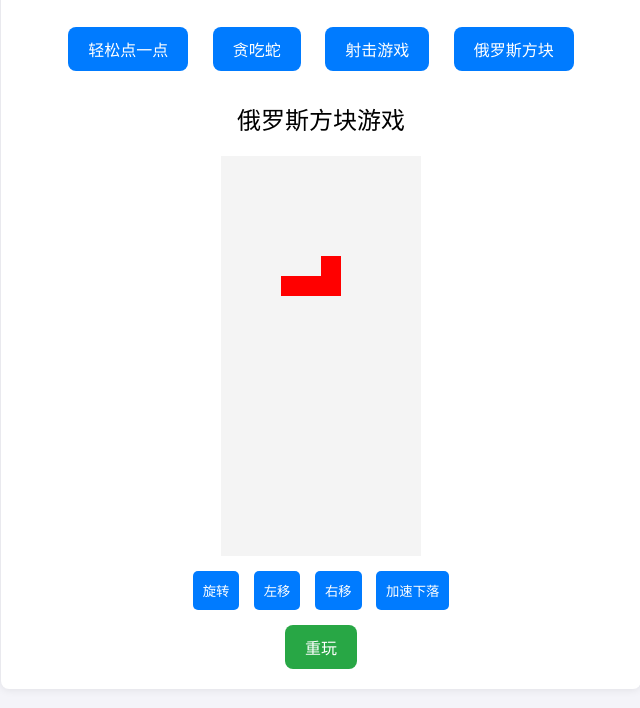
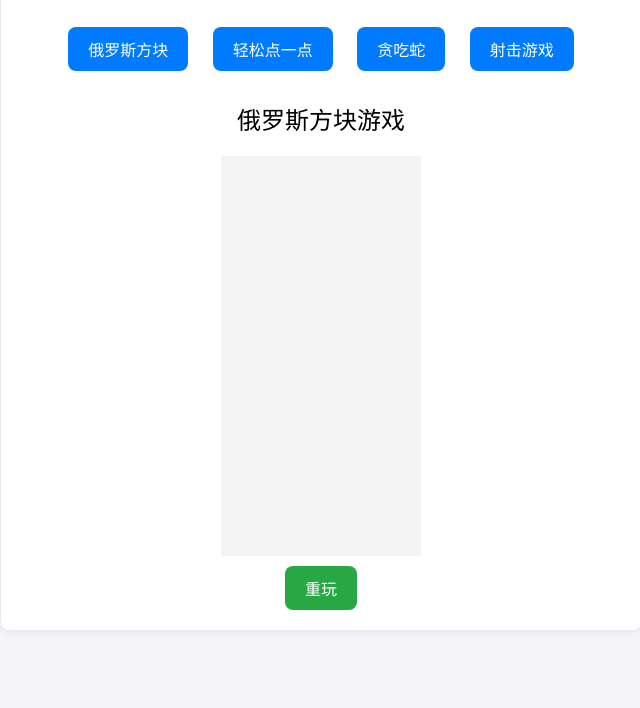
Before and after one commit to circleo-bot/clicker-game, a plain HTML site: page index.html in a window 1280 px wide. Both pictures are taken after a click on the button "俄罗斯方块". Shown: the part 108-816 px from the top of the page, without its empty margins (319-959 px from the left). Drawn offline with Linux system fonts and the light colour scheme.

Commit message:
Update index.html

```diff
--- a/index.html
+++ b/index.html
@@ -70,24 +70,6 @@
             display: block;
             margin: 0 auto;
         }
-
-        .tetris-controls {
-            margin-top: 10px;
-        }
-
-        .control-button {
-            padding: 10px;
-            margin: 5px;
-            background-color: #007bff;
-            color: white;
-            border: none;
-            border-radius: 5px;
-            cursor: pointer;
-        }
-
-        .control-button:hover {
-            background-color: #0056b3;
-        }
     </style>
 </head>
 
@@ -95,142 +77,128 @@
     <div class="container">
         <div class="title">小游戏中心</div>
         <div class="game-select">
+            <button class="game-button" onclick="selectGame('tetris')">俄罗斯方块</button>
             <button class="game-button" onclick="selectGame('clicker')">轻松点一点</button>
             <button class="game-button" onclick="selectGame('snake')">贪吃蛇</button>
             <button class="game-button" onclick="selectGame('shooter')">射击游戏</button>
-            <button class="game-button" onclick="selectGame('tetris')">俄罗斯方块</button>
         </div>
 
         <!-- 俄罗斯方块游戏 -->
         <div class="game-container" id="tetris-game">
             <div class="title">俄罗斯方块游戏</div>
             <canvas id="tetrisCanvas" width="200" height="400" style="background-color: #f4f4f4;"></canvas>
-            <div class="tetris-controls">
-                <button class="control-button" onclick="rotatePiece()">旋转</button>
-                <button class="control-button" onclick="moveLeft()">左移</button>
-                <button class="control-button" onclick="moveRight()">右移</button>
-                <button class="control-button" onclick="moveDown()">加速下落</button>
-            </div>
             <div>
                 <button class="restart-button" onclick="restartTetrisGame()">重玩</button>
+            </div>
+        </div>
+
+        <!-- 点击得分游戏 -->
+        <div class="game-container" id="clicker-game">
+            <div class="title">轻松点一点</div>
+            <div class="timer-display">倒计时: <span id="timer">60</span> 秒</div>
+            <div class="score-box" id="scoreBox" onclick="incrementScore()">点击我</div>
+            <div class="points-display">当前积分: <span id="points">0</span></div>
+            <div class="relax-message">每天一分钟，快乐又放松</div>
+            <div>
+                <button class="restart-button" onclick="restartGame()">重玩</button>
+            </div>
+        </div>
+
+        <!-- 贪吃蛇游戏 -->
+        <div class="game-container" id="snake-game">
+            <div class="title">贪吃蛇游戏</div>
+            <canvas id="snakeCanvas" width="300" height="300" style="background-color: #f4f4f4;"></canvas>
+            <div>
+                <button class="restart-button" onclick="restartSnakeGame()">重玩</button>
+            </div>
+        </div>
+
+        <!-- 射击游戏 -->
+        <div class="game-container" id="shooter-game">
+            <div class="title">射击游戏</div>
+            <canvas id="shooterCanvas" width="400" height="300" style="background-color: #000;"></canvas>
+            <div>
+                <button class="restart-button" onclick="restartShooterGame()">重玩</button>
             </div>
         </div>
     </div>
 
     <script>
-        const COLS = 10;
-        const ROWS = 20;
-        const BLOCK_SIZE = 20;
-        let tetrisBoard;
-        let tetrisInterval;
-        let currentPiece;
+        function selectGame(game) {
+            const gameContainers = document.querySelectorAll('.game-container');
+            gameContainers.forEach(container => container.style.display = 'none');
 
-        const shapes = [
-            [[1, 1, 1], [0, 1, 0]], // T 形
-            [[1, 1], [1, 1]], // O 形
-            [[0, 1, 1], [1, 1, 0]], // Z 形
-            [[1, 1, 0], [0, 1, 1]], // S 形
-            [[1, 1, 1, 1]], // I 形
-            [[1, 0, 0], [1, 1, 1]], // L 形
-            [[0, 0, 1], [1, 1, 1]] // 反 L 形
-        ];
-
-        function createPiece() {
-            const shape = shapes[Math.floor(Math.random() * shapes.length)];
-            return {
-                shape,
-                row: 0,
-                col: Math.floor((COLS - shape[0].length) / 2),
-            };
-        }
-
-        function drawBoard(ctx) {
-            ctx.clearRect(0, 0, COLS * BLOCK_SIZE, ROWS * BLOCK_SIZE);
-            for (let r = 0; r < ROWS; r++) {
-                for (let c = 0; c < COLS; c++) {
-                    if (tetrisBoard[r][c]) {
-                        ctx.fillStyle = 'blue';
-                        ctx.fillRect(c * BLOCK_SIZE, r * BLOCK_SIZE, BLOCK_SIZE, BLOCK_SIZE);
-                    }
-                }
+            if (game === 'tetris') {
+                document.getElementById('tetris-game').style.display = 'block';
+                startTetrisGame();
+            } else if (game === 'clicker') {
+                document.getElementById('clicker-game').style.display = 'block';
+                restartGame();
+            } else if (game === 'snake') {
+                document.getElementById('snake-game').style.display = 'block';
+                restartSnakeGame();
+            } else if (game === 'shooter') {
+                document.getElementById('shooter-game').style.display = 'block';
+                restartShooterGame();
             }
         }
 
-        function drawPiece(ctx, piece) {
-            ctx.fillStyle = 'red';
-            piece.shape.forEach((row, r) => {
-                row.forEach((cell, c) => {
-                    if (cell) {
-                        ctx.fillRect((piece.col + c) * BLOCK_SIZE, (piece.row + r) * BLOCK_SIZE, BLOCK_SIZE, BLOCK_SIZE);
-                    }
-                });
-            });
+        // 点击得分游戏逻辑
+        let points = 0;
+        let clickCount = 0;
+        let timeLeft = 60;
+        let timerStarted = false;
+        let timerInterval;
+
+        function startTimer() {
+            timerInterval = setInterval(function () {
+                timeLeft--;
+                document.getElementById('timer').innerText = timeLeft;
+
+                if (timeLeft <= 0) {
+                    clearInterval(timerInterval);
+                    document.getElementById('scoreBox').onclick = null; // 禁用点击
+                    alert(`时间到！您的总积分是: ${points}`);
+                }
+            }, 1000);
         }
 
-        function movePiece(offsetRow, offsetCol) {
-            currentPiece.row += offsetRow;
-            currentPiece.col += offsetCol;
+        function incrementScore() {
+            if (!timerStarted) {
+                timerStarted = true;
+                startTimer();
+            }
+
+            clickCount++;
+
+            if (clickCount % 10 === 0) {
+                points += 10; // 每第10次点击加10分
+            } else {
+                points += 1; // 其他情况加1分
+            }
+
+            document.getElementById('points').innerText = points;
         }
 
-        function rotatePiece() {
-            const shape = currentPiece.shape;
-            const rotatedShape = shape[0].map((_, index) => shape.map(row => row[index]).reverse());
-            currentPiece.shape = rotatedShape;
+        function restartGame() {
+            clearInterval(timerInterval);
+            points = 0;
+            clickCount = 0;
+            timeLeft = 60;
+            timerStarted = false;
+            document.getElementById('points').innerText = points;
+            document.getElementById('timer').innerText = timeLeft;
+            document.getElementById('scoreBox').onclick = incrementScore;
         }
 
-        function moveLeft() {
-            movePiece(0, -1);
-            drawBoardAndPiece();
+        // 贪吃蛇游戏逻辑
+        function restartSnakeGame() {
+            alert("贪吃蛇游戏重启成功！(此处可实现逻辑)");
         }
 
-        function moveRight() {
-            movePiece(0, 1);
-            drawBoardAndPiece();
-        }
-
-        function moveDown() {
-            movePiece(1, 0);
-            drawBoardAndPiece();
-        }
-
-        function drawBoardAndPiece() {
-            const canvas = document.getElementById('tetrisCanvas');
-            const ctx = canvas.getContext('2d');
-            drawBoard(ctx);
-            drawPiece(ctx, currentPiece);
-        }
-
-        function startTetrisGame() {
-            const canvas = document.getElementById('tetrisCanvas');
-            const ctx = canvas.getContext('2d');
-            tetrisBoard = Array.from({ length: ROWS }, () => Array(COLS).fill(0));
-            currentPiece = createPiece();
-
-            document.addEventListener('keydown', (e) => {
-                if (e.key === 'ArrowLeft') moveLeft();
-                if (e.key === 'ArrowRight') moveRight();
-                if (e.key === 'ArrowDown') moveDown();
-                if (e.key === 'ArrowUp') rotatePiece();
-                drawBoardAndPiece();
-            });
-
-            tetrisInterval = setInterval(() => {
-                moveDown();
-                drawBoardAndPiece();
-            }, 500);
-        }
-
-        function restartTetrisGame() {
-            clearInterval(tetrisInterval);
-            startTetrisGame();
-        }
-
-        function selectGame(game) {
-            document.getElementById('tetris-game').style.display = 'none';
-            if (game === 'tetris') {
-                document.getElementById('tetris-game').style.display = 'block';
-                startTetrisGame();
-            }
+        // 射击游戏逻辑
+        function restartShooterGame() {
+            alert("射击游戏重启成功！(此处可实现逻辑)");
         }
     </script>
 </body>
```
